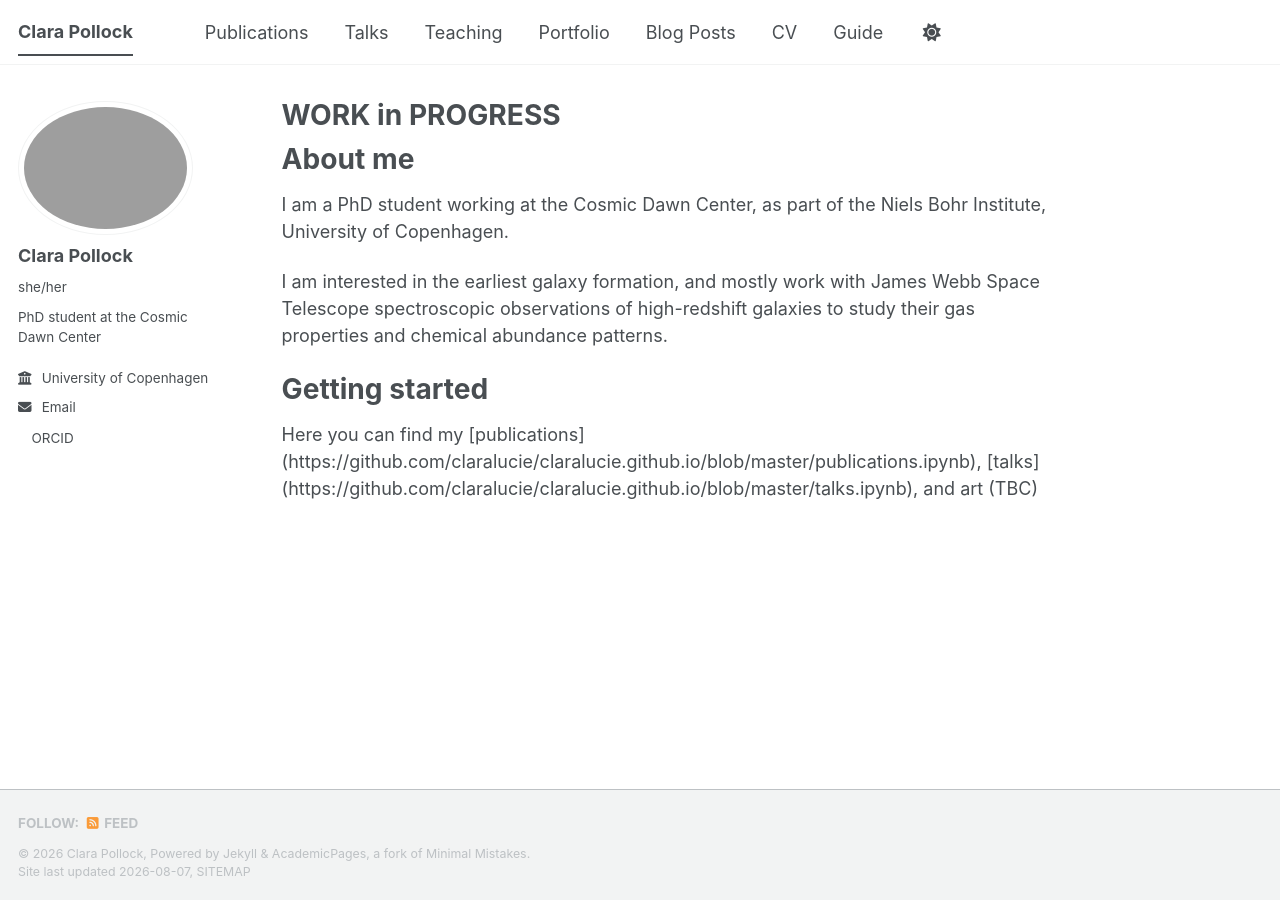
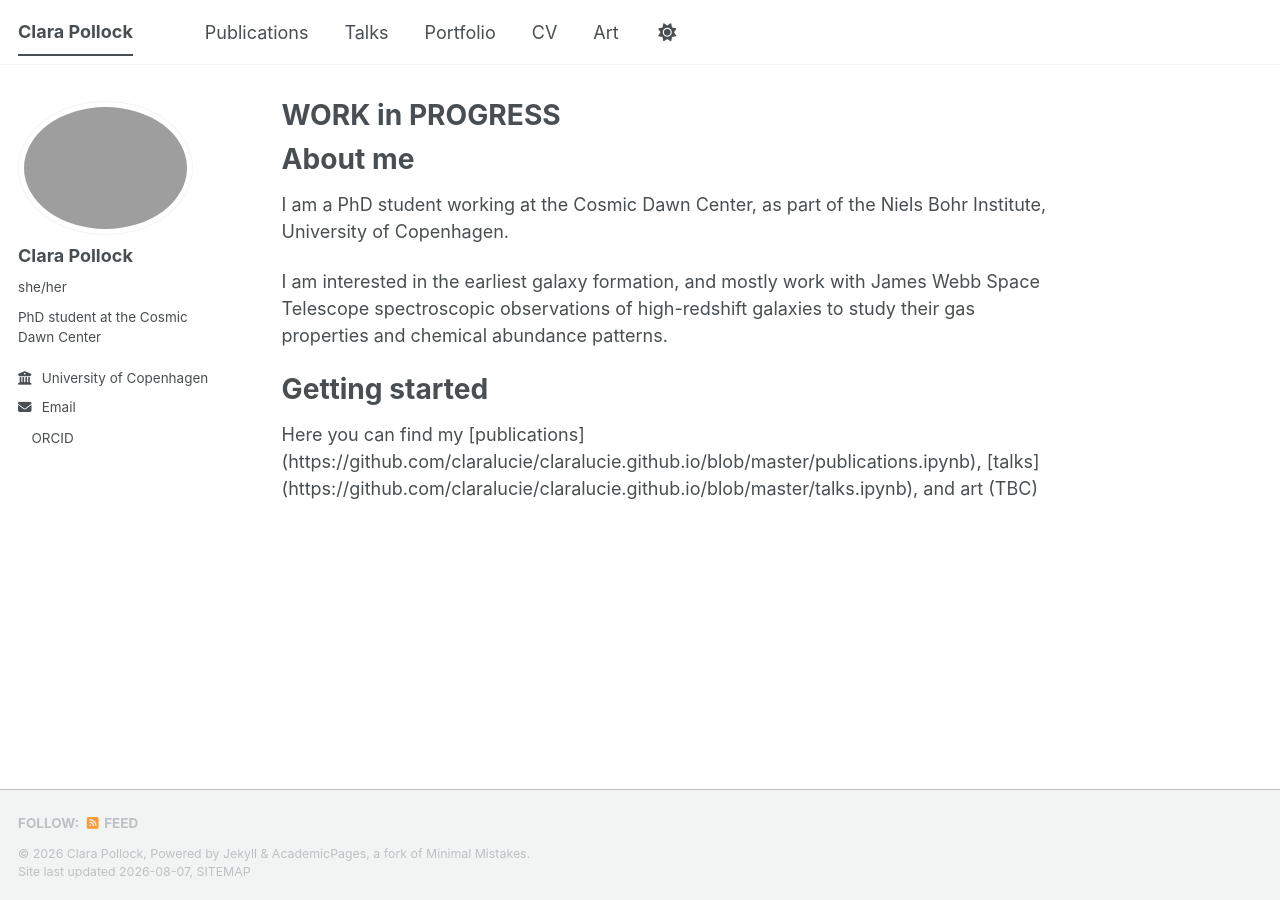
Before and after one commit to claralucie/claralucie.github.io, a Jekyll site: the page built from _pages/about.md, in a window 1280 px wide. Built offline with Jekyll 4.4.1, drawn with Linux system fonts in a browser that asks for light colours; a style sheet for code colours, icons or effects is not loaded.

Commit message:
update main pages

```diff
--- a/_data/navigation.yml
+++ b/_data/navigation.yml
@@ -14,20 +14,11 @@
   - title: "Talks"
     url: /talks/
 
-  - title: "Teaching"
-    url: /teaching/
-
   - title: "Portfolio"
     url: /portfolio/
-
-  - title: "Blog Posts"
-    url: /year-archive/
 
   - title: "CV"
     url: /cv/
 
-  # - title: "CV"
-  #   url: /cv-json/
-
-  - title: "Guide"
-    url: /markdown/
+  - title: "Art"
+    url: /art/
```
